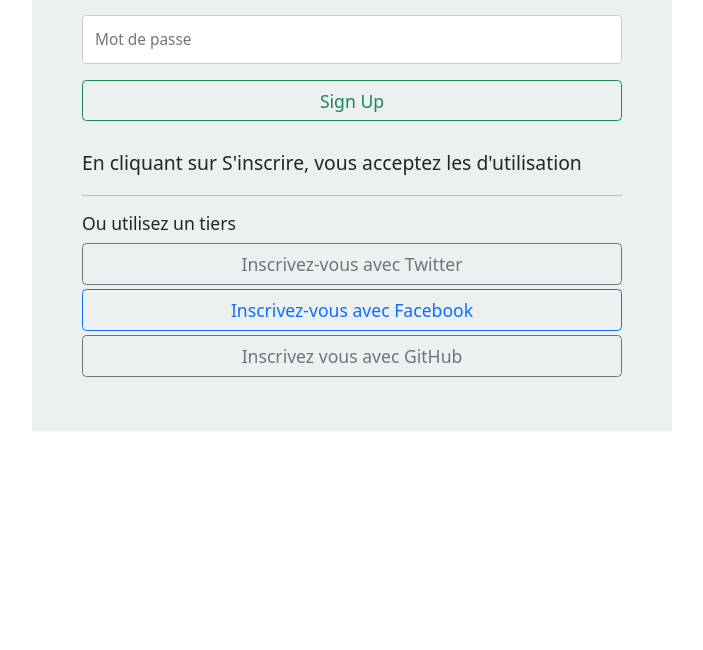
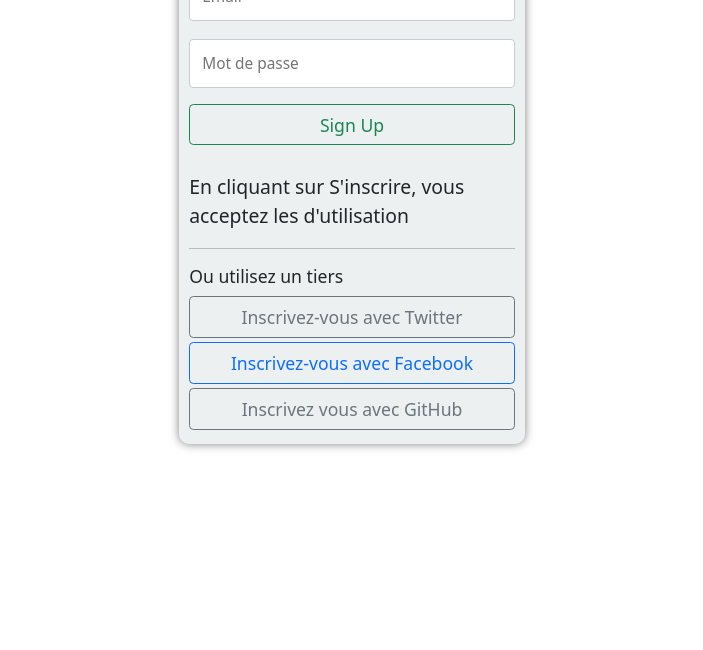
Before and after one commit to NoelGamaliel/Tp_bootstrap, a plain HTML site: page form.html in a window 1280 px wide. Shown: the part 150-800 px from the top of the page, without its empty margins (288-991 px from the left). Drawn offline with Linux system fonts and the light colour scheme.

Commit message:
Ajout de box shadow dans le formulaire d'inscription

```diff
--- a/assets/css/main.css
+++ b/assets/css/main.css
@@ -106,14 +106,19 @@ input[type=email], [type=password] {
     resize: vertical;
   }
 
+.container-grid {
+    margin: 5%;
+}
 .form_grid {
     display: flex;
     background-color: #ecf0f1;
     margin: auto;
-    width: 50%;
-    padding: 50px;
+    width: 30%;
+    padding: 10px;
     justify-content: center;
     justify-items: center;
+    border-radius: 10px 10px 10px 10px;
+    box-shadow: 0 0 10px 0 rgb(0 0 0 / 50%);
   }
 .form_items {
     display: flex;
--- a/form.html
+++ b/form.html
@@ -14,6 +14,7 @@
 
     <body>
         <!-- Formulaire d'inscription -->
+        <div class="container-grid">
             <div class="form_grid">
                 <div class="form_items">
                     <form action="/action_page.php">
@@ -36,6 +37,8 @@
                     </form>
                 </div>
             </div>
+        </div>
+
         <!-- En formulaire d'inscription -->
     </body>
 </html>
```
Lines whose indentation alone changed are shown as unchanged.
